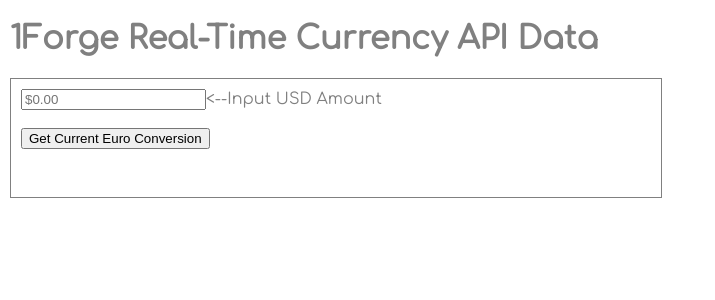
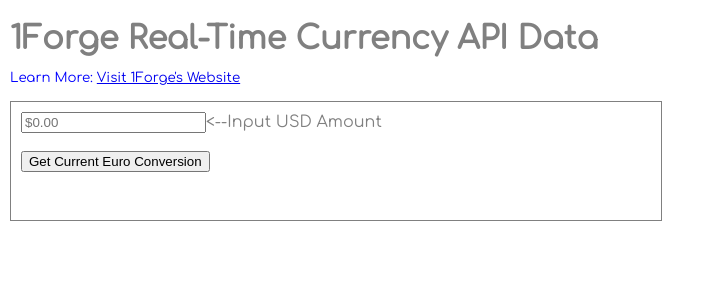
Before and after one commit to Frank-Adam/Frank-Adam.github.io, a PHP site: page /JSON_XMLHTTPRequest.html in a window 1280 px wide. Shown: the top 300 px of the page, without its empty margins (0-715 px from the left). Run offline with PHP 8.4, Linux system fonts and the light colour scheme.

Commit message:
Add files via upload

```diff
--- a/JSON_XMLHTTPRequest.css
+++ b/JSON_XMLHTTPRequest.css
@@ -29,7 +29,16 @@
        border-top: 3px solid grey;
        color: red;
     }
-
+    #siteLink {
+        margin-top: -10px;
+        margin-bottom: 15px;
+        color:blue;
+        text-decoration: none;
+    }
+    a:hover {
+        color:white;
+        background: red;
+    }
 @media screen and (max-width: 600px) {
     main {
         flex-direction: column;
--- a/JSON_XMLHTTPRequest.html
+++ b/JSON_XMLHTTPRequest.html
@@ -92,6 +92,7 @@
 <body>
         <header>
             <h1>1Forge Real-Time Currency API Data</h1>
+            <div id="siteLink"><small>Learn More: <a href="https://1forge.com/forex-data-api/faq" target="_blank">Visit 1Forge's Website</a></small></div>
         </header>
 
     <main>
```
